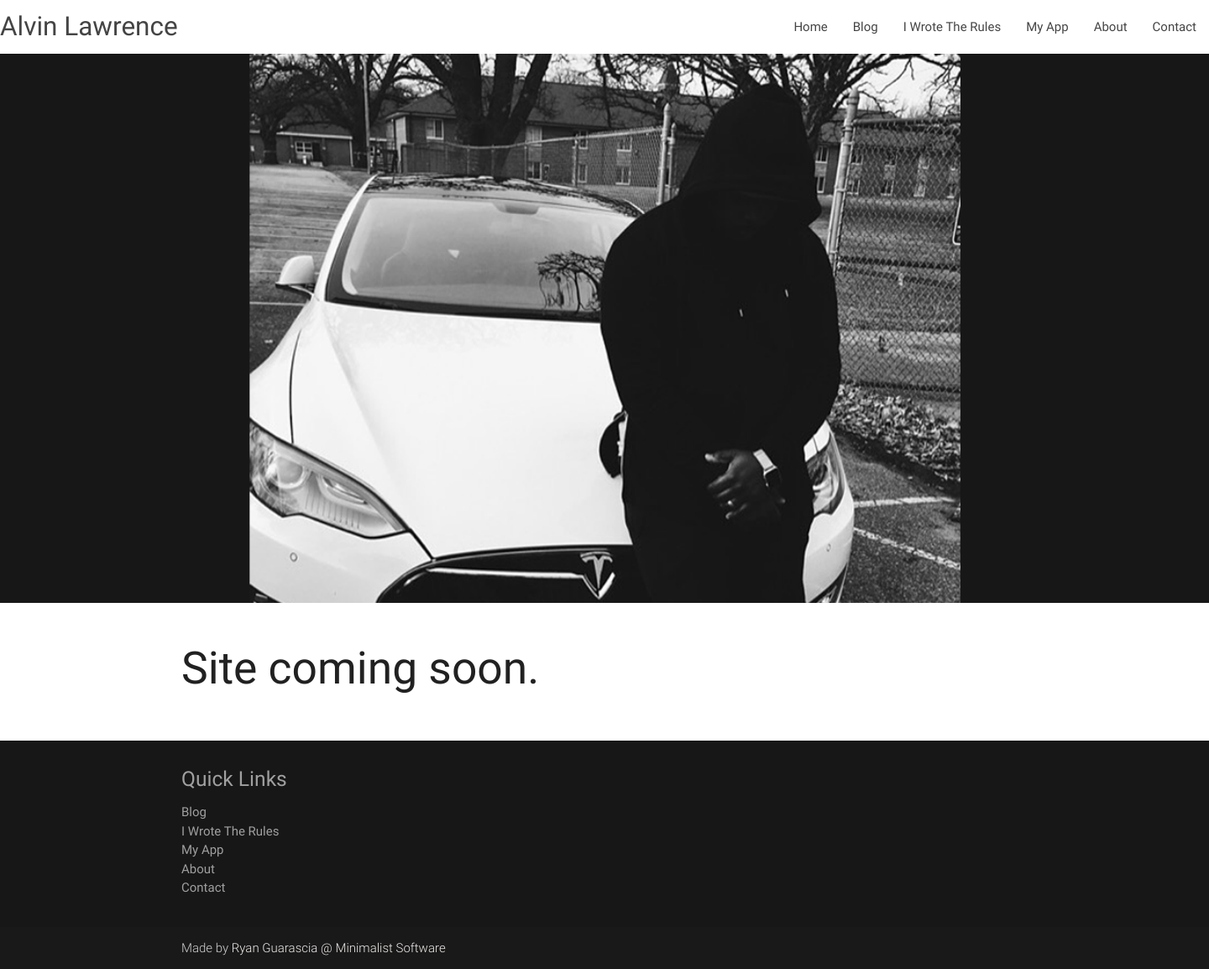
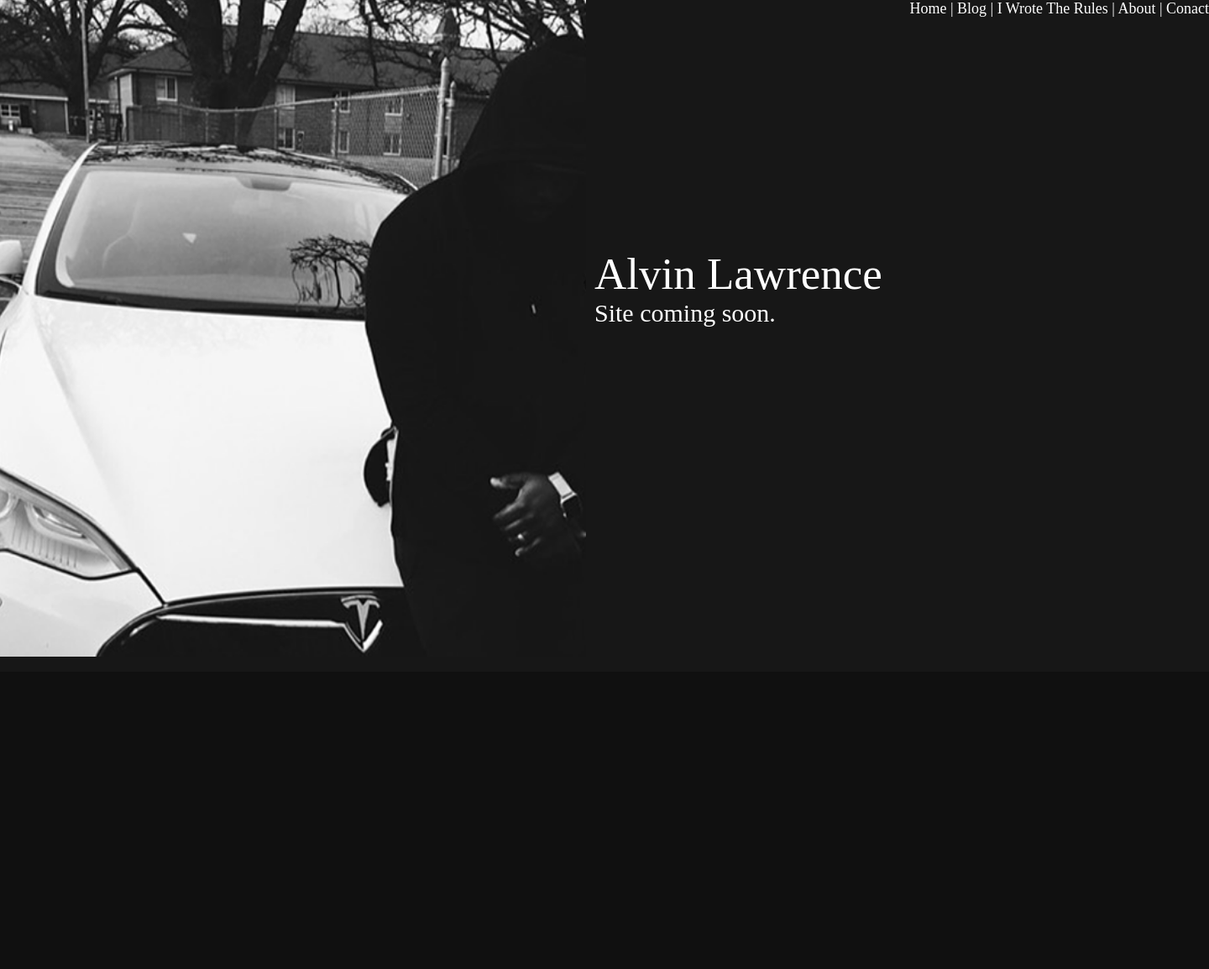
Before and after one commit to rguarascia/rguarascia.github.io, a PHP site: page /alvin/index.html in a window 1440 px wide. Shown: the whole page at 84% size. After the commit the page ends 782 px from the top, so only its background shows below. Run offline with PHP 8.4, Linux system fonts and the light colour scheme; some libraries are stand-ins or nearby versions.

Commit message:
Complete redesign

```diff
--- a/alvin/css/style.css
+++ b/alvin/css/style.css
@@ -1,69 +1,53 @@
-/* Custom Stylesheet */
-/**
- * Use this file to override Materialize files so you can update
- * the core Materialize files in the future
- *
- * Made By MaterializeCSS.com
- */
+@font-face {
+  font-family: reg;
+  src: url(./font/Times-Regular.ttf);
+}
 
+body {
+  background-color: #171717;
+  max-width: 700px;
+  max-height: 600px;
+}
 
+img#alvin {
+  position: relative;
+  top: -10px;
+  left: -10px;
+  width: 700px;
+  display: inline-block;
+}
 
-nav ul a,
-nav .brand-logo {
-  color: #444;
+h1#title {
+  color: white;
+  z-index: 1;
+  font-family: "Times New Roman", Times, serif;
+  font-weight: lighter;
+  font-size: 53px;
+  margin: 0;
+  padding: 0;
+  position: relative;
+  left: 700px;
+  top: -500px;
+}
+h3#subtitle {
+  color: white;
+  z-index: 1;
+  font-family: "Times New Roman", Times, serif;
+  font-weight: lighter;
+  font-size: 30px;
+  margin: 0;
+  padding: 0;
+  position: relative;
+  left: 700px;
+  top: -500px;
 }
 nav {
-  background-color: white;
+  color: white;
+  z-index: 1;
+  font-family: "Times New Roman", Times, serif;
+  font-weight: lighter;
+  font-size: 18px;
+  position: absolute;
+  top: 0;
+  right: 0;
 }
-p {
-  line-height: 2rem;
-}
-
-.button-collapse {
-  color: #444444;
-  margin-left: 10px;
-}
-
-.parallax-container {
-  min-height: 380px;
-  line-height: 0;
-  height: auto;
-  color: rgba(255,255,255,.9);
-}
-.parallax-container#nyc-letters {
-  height: 600px;
-}
-.parallax-container#rguarascia {
-  height: 550px;
-}
-  .parallax-container .section {
-    width: 100%;
-  }
-
-@media only screen and (max-width : 992px) {
-  .parallax-container .section {
-    position: absolute;
-    top: 40%;
-  }
-  #index-banner .section {
-    top: 10%;
-  }
-  img.skyline {display: none;}
-}
-
-@media only screen and (max-width : 600px) {
-  #index-banner .section {
-    top: 0;
-  }
-}
-
-.icon-block {
-  padding: 0 15px;
-}
-.icon-block .material-icons {
-  font-size: inherit;
-}
-
-footer.page-footer {
-  margin: 0;
-}
--- a/alvin/index.html
+++ b/alvin/index.html
@@ -3,73 +3,23 @@
 <head>
 <!--Materialize CSS-->
 <title>Alvin Lawrence</title>
-<link href="https://fonts.googleapis.com/icon?family=Material+Icons" rel="stylesheet">
-<link href="./css/materialize.css" type="text/css" rel="stylesheet" media="screen,projection"/>
 <link href="./css/style.css" type="text/css" rel="stylesheet" media="screen,projection"/>
-<link href="./css/MyStyles.css" type="text/css" rel="stylesheet"/>
-<style type="text/css">
-	img#alvin {
-		width: 100%;
-	}
-</style>
 </head>
 
 <body>
+<img id="alvin" src="./images/alvin.png">
+<h1 id="title">Alvin Lawrence</h1>
+<h3 id="subtitle">Site coming soon.</h3>
 <nav>
-<a href="#!" class="brand-logo" id="navTitleStyle">Alvin Lawrence</a>
-  <ul class="right hide-on-med-and-down">
-    <li><a href="#!">Home</a></li>
-    <li><a href="#!">Blog</a></li>
-    <li><a href="#!">I Wrote The Rules</a></li>
-    <li><a href="#!">My App</a></li>
-    <li><a href="#!">About</a></li>
-    <li><a href="#!">Contact</a></li>
-  </ul>
-  <ul id="slide-out" class="side-nav">
-    <li><a href="#!">Home</a></li>
-    <li><a href="#!">Blog</a></li>
-    <li><a href="#!">I Wrote The Rules</a></li>
-    <li><a href="#!">My App</a></li>
-    <li><a href="#!">About</a></li>
-    <li><a href="#!">Contact</a></li>
-  </ul>
-  <a href="#" data-activates="slide-out" class="button-collapse"><i class="mdi-navigation-menu"></i></a> </nav>
-<img id="alvin" src="./images/alvin-main2.png">
-<div class="section white">
-  <div class="row container">
-    <h2 class="header">Site coming soon.</h2>
-  </div>
-</div>
-
-<footer class="page-footer">
-  <div class="container">
-    <div class="row">
-      <div class="col l3 s12">
-        <h5 class="white-text">Quick Links</h5>
-        <ul>
-          <li><a class="white-text" href="#!">Blog</a></li>
-          <li><a class="white-text" href="#!">I Wrote The Rules</a></li>
-          <li><a class="white-text" href="#!">My App</a></li>
-          <li><a class="white-text" href="#!">About</a></li>
-          <li><a class="white-text" href="#!">Contact</a></li>
-        </ul>
-      </div>
-    </div>
-  </div>
-  <div class="footer-copyright">
-    <div class="container"> Made by <a class="brown-text text-lighten-5" href="#">Ryan Guarascia @ Minimalist Software</a> </div>
-  </div>
-</footer>
-
-<!--Materialize Scripts-->
-<script src="https://code.jquery.com/jquery-2.1.1.min.js"></script>
-<script src="./js/materialize.min.js"></script>
-<script src="./js/init.js"></script>
-<script type="text/javascript">
-	$(document).ready(function(){
-	      $('.parallax').parallax();
-        $(".button-collapse").sideNav();
-	    });
-</script>
+	<a>Home</a>
+	<a>|</a>
+	<a>Blog</a>
+	<a>|</a>
+	<a>I Wrote The Rules</a>
+	<a>|</a>
+	<a>About</a>
+	<a>|</a>
+	<a>Conact</a>
+</nav>
 </body>
 </html>
```
Also changed, not shown: alvin/font/Times-Regular.ttf (added), alvin/images/alvin.png (added).
